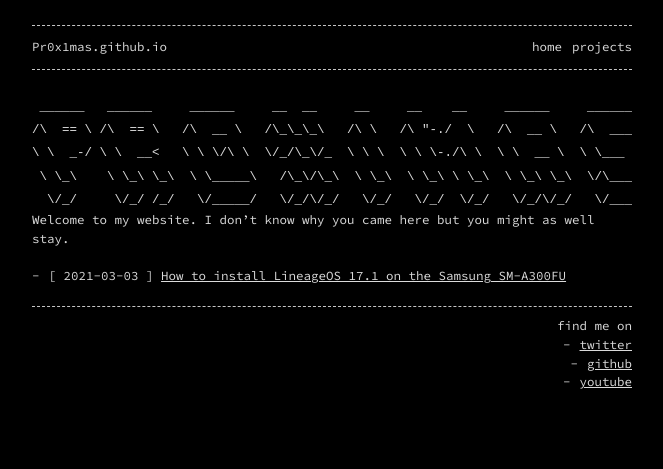
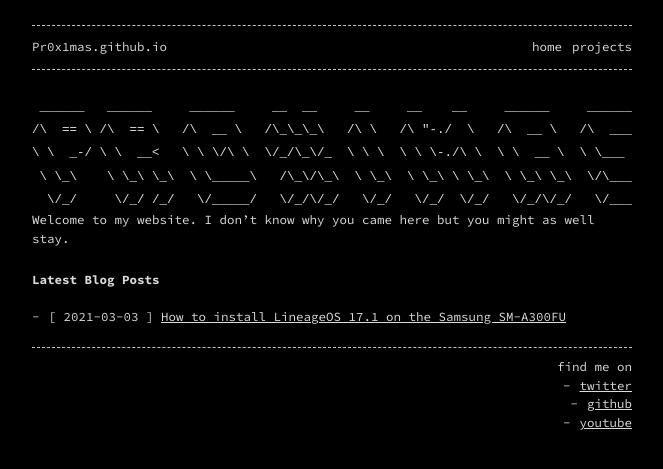
Before and after one commit to HyperHamster535/HyperHamster535.github.io, a Jekyll site: the page built from index.md, in a window 1280 px wide. Shown: the top 469 px of the page, without its empty margins (308-971 px from the left). Built offline with Jekyll 4.4.1, drawn with Linux system fonts in a browser that asks for light colours.

Commit message:
update stuff

````diff
--- a/index.md
+++ b/index.md
@@ -13,3 +13,6 @@ permalink: /
 ```
 
 Welcome to my website. I don't know why you came here but you might as well stay.
+
+
+## Latest Blog Posts
````
Also changed, not shown: _posts/Android/2021-03-03-install-lineage-os-17-on-sm-a300fu.md (+1 -0 lines).
